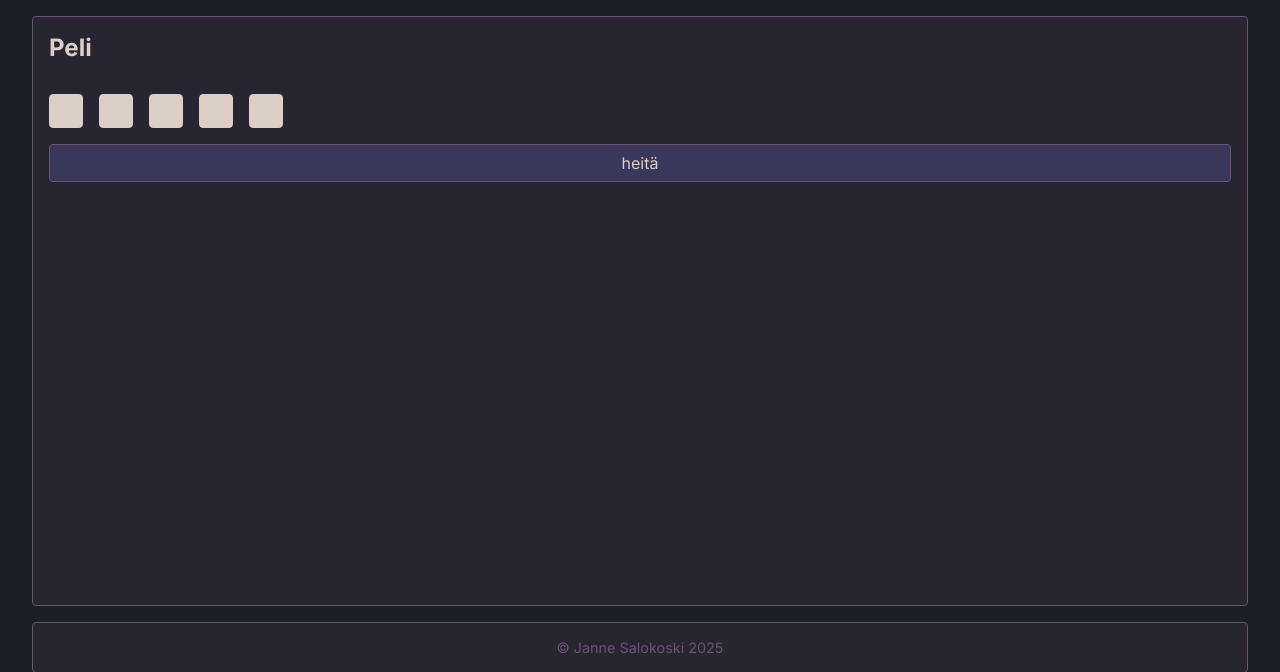
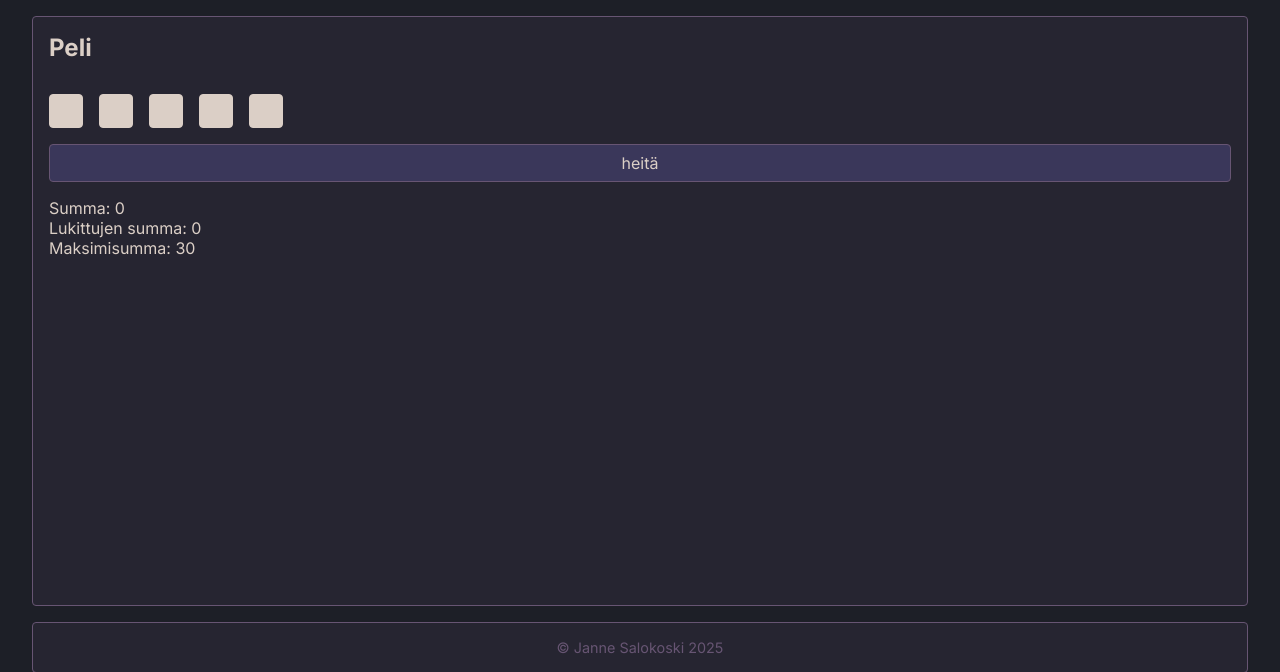
Before and after one commit to JanneSalokoski/yatzy, a Flask app: template app/templates/game.html in a window 1280 px wide. Shown: the part 95-767 px from the top of the page. Run offline with Flask 3, Linux system fonts and the light colour scheme; the template is opened without the code that fills it, so the values that code supplies are empty; some libraries are stand-ins or nearby versions.

Commit message:
feat(game): display statistics about the thrown dice

```diff
--- a/app/static/scripts/game.js
+++ b/app/static/scripts/game.js
@@ -1,3 +1,11 @@
+let die_values = {
+    "die-1": { value: 0, locked: false },
+    "die-2": { value: 0, locked: false },
+    "die-3": { value: 0, locked: false },
+    "die-4": { value: 0, locked: false },
+    "die-5": { value: 0, locked: false },
+};
+
 async function load_svg(face) {
     const res = await fetch(`/static/svg/die-${face}.svg`);
     return await res.text();
@@ -38,10 +46,11 @@
 
     die.classList.add("rolling");
 
+    let value = 1;
     for (let i = 0; i < die_roll_amount(); i++) {
-        const value = die_throw();
+        value = die_throw();
+
         die.innerHTML = faces[value - 1];
-
         const svg = die.querySelector("svg");
 
         await delay(die_roll_time() * 10);
@@ -49,6 +58,7 @@
         svg.classList.add("fade-in");
     }
 
+    die_values[die.id].value = value;
     die.classList.remove("rolling");
 }
 
@@ -64,20 +74,51 @@
     dice.forEach(die => {
         die.addEventListener("click", () => {
             die.classList.toggle("selected");
+            die_values[die.id].locked = !die_values[die.id].locked;
+            update_stats();
         });
     });
 
     return dice;
 }
 
+function update_stats() {
+    const sum_element = document.querySelector(".sum .value");
+    const locked_sum_element = document.querySelector(".locked-sum .value");
+    const max_sum_element = document.querySelector(".max-sum .value");
+
+    const sum = Object.values(die_values)
+        .map(val => val.value)
+        .reduce((total, val) => total + val, 0);
+
+    const locked_sum = Object.values(die_values)
+        .filter(v => v.locked === true)
+        .map(val => val.value)
+        .reduce((total, val) => total + val, 0);
+
+    const free = Object.values(die_values)
+        .filter(v => v.locked === false)
+        .length;
+
+    const max_sum = locked_sum + free * 6;
+
+    sum_element.textContent = sum;
+    locked_sum_element.textContent = locked_sum;
+    max_sum_element.textContent = max_sum;
+}
+
 async function init() {
     const die_faces = await Promise.all(load_die_faces());
     const dice = get_dice();
 
+    update_stats();
+
     const throw_button = document.getElementById("throw");
-    throw_button.onclick = (e) => {
+    throw_button.onclick = async (e) => {
         e.preventDefault();
-        dice.forEach(die => throw_die(die, die_faces));
+
+        await Promise.all(dice.map(die => throw_die(die, die_faces)));
+        update_stats();
     }
 }
 
--- a/app/static/styles/game.css
+++ b/app/static/styles/game.css
@@ -70,3 +70,7 @@
         background-color: var(--color-05);
     }
 }
+
+.stats ul {
+    list-style-type: none;
+}
--- a/app/templates/game.html
+++ b/app/templates/game.html
@@ -13,13 +13,20 @@
         </div>
         <div class="throw">
             <div class="dice">
-            <div class="die" id="die-1">1</div>
-            <div class="die" id="die-2">2</div>
-            <div class="die" id="die-3">3</div>
-            <div class="die" id="die-4">4</div>
-            <div class="die" id="die-5">5</div>
+            <div class="die" id="die-1"></div>
+            <div class="die" id="die-2"></div>
+            <div class="die" id="die-3"></div>
+            <div class="die" id="die-4"></div>
+            <div class="die" id="die-5"></div>
             </div>
             <input name="throw" id="throw" type="button" value="heitä" />
+        </div>
+        <div class="stats">
+            <ul>
+                <li class="sum"><span class="label">Summa</span>: <span class="value"></span></li>
+                <li class="locked-sum"><span class="label">Lukittujen summa</span>: <span class="value"></span></li>
+                <li class="max-sum"><span class="label">Maksimisumma</span>: <span class="value"></span></li>
+            </ul>
         </div>
     </div>
 </section>
```
